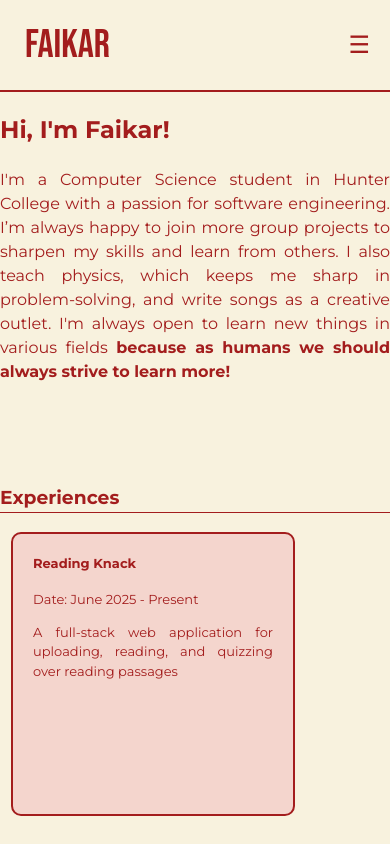
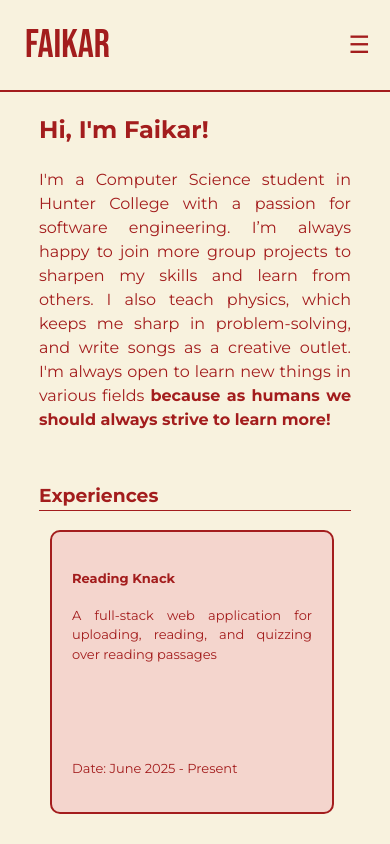
Before and after one commit to faikarf3/faikarf, a React (Vite) app: page / in a window 390 px wide. Shown: the top 844 px of the page. Built offline with nearby package versions, Linux system fonts and the light colour scheme.

Commit message:
mobile fixes

```diff
--- a/src/App.css
+++ b/src/App.css
@@ -53,33 +53,7 @@ nav {
   border-bottom: 2px solid #A31D1D;
 }
 /* HIDE nav-links on small screens */
-@media (max-width: 768px) {
 
-  .nav-links {
-    display: none;
-    flex-direction: column;
-    width: 100%;
-    margin-top: 10px;
-  }
-
-  .nav-links.active {
-    display: flex;
-  }
-}
-
-.hamburger {
-  display: none;
-  font-size: 24px;
-  cursor: pointer;
-  margin-left: auto;
-}
-
-/* Show hamburger on small screens */
-@media (max-width: 768px) {
-  .hamburger {
-    display: block;
-  }
-}
 
 
 .experience-list {
@@ -97,8 +71,12 @@ nav {
   border-radius: 10px;
   transition: transform 0.1s ease;
   margin-bottom: 20px;
-  overflow:hidden;
+  overflow: hidden;
   font-size: 13px;
+
+  /* ✅ Added for vertical layout */
+  display: flex;
+  flex-direction: column;
 }
 
 .project:hover {
@@ -109,6 +87,7 @@ nav {
 .project-content {
   margin: 20px;
   cursor: pointer;
+  flex-grow: 1;
 }
 
 .project-img {
@@ -117,6 +96,11 @@ nav {
   border-radius: 10px;
   object-fit: cover;
 }
+
+.project-date {
+  margin: 10px 20px 20px;
+}
+
 
 .email-container {
   display: flex;
@@ -171,3 +155,42 @@ nav {
 .logo-container {
   margin: 10px;
 }
+.hamburger {
+  display: none;
+  font-size: 24px;
+  cursor: pointer;
+  margin-left: auto;
+}
+
+/* Show hamburger on small screens */
+@media (max-width: 768px) {
+  /* The hamburger button */
+.hamburger {
+  display: block;
+  cursor: pointer;
+  font-size: 24px;
+  z-index: 1001; /* stays above menu */
+
+}
+
+.nav-links {
+  position: fixed;
+  top: 0;
+  right: -100%; /* ✅ completely hidden */
+  width: 250px;
+  height: 100%;
+  background-color:#F8F2DE;
+  box-shadow: -2px 0 5px rgba(0,0,0,0.3);
+  display: flex;
+  flex-direction: column;
+  padding: 20px;
+  gap: 20px;
+  transition: right 0.3s ease-in-out;
+  z-index: 1000;
+}
+
+.nav-links.active {
+  right: 0; /* ✅ fully slides in */
+}
+
+}
--- a/src/components/ProjectCard.jsx
+++ b/src/components/ProjectCard.jsx
@@ -12,11 +12,12 @@ export default function ProjectCard({title, description, route, date, id}) {
 
                 >
                     <h4>{title}</h4>
-                    <p>Date: {date}</p>
+
                     <p>
                         {description}
                     </p>
                 </div>
+                <div className='project-date'><p>Date: {date}</p></div>
             </div>
         </Link>
     )
--- a/src/index.css
+++ b/src/index.css
@@ -42,5 +42,9 @@ footer {
 body {
   width: 100%;
 }
-
+section {
+  width: 80%;
+  margin: auto;
+  margin-bottom: 50px;
 }
+}
--- a/src/pages/About.jsx
+++ b/src/pages/About.jsx
@@ -1,6 +1,6 @@
 export default function About() {
     return (
-        <div className='text-justify w-3/5 mx-auto'>
+        <section>
         <h2>Hi, I'm Faikar!</h2>
         <p>
             I've always been interested in a lot of things from physics to drawings so it's really hard for me to focus on one thing. So here are my top 3 things I love.
@@ -40,6 +40,6 @@ export default function About() {
         <p>
                 Some honorable mentions are <strong>Physics</strong> and <strong>Pingpong</strong>
         </p>
-        </div>
+        </section>
     );
 }
--- a/src/pages/Project.jsx
+++ b/src/pages/Project.jsx
@@ -67,12 +67,12 @@ export default function Project() {
     }
 
     return (
-        <div className="project-detail">
+        <section className="project-detail">
             <h1>{experience.title}</h1>
             <h3> {experience.heading}</h3>
             <a href={experience.link} alt="InFRIENDtory"><p>{experience.link}</p></a>
             <p><strong>Date:</strong> {experience.date}</p>
             <p>{experience.desc}</p>
-        </div>
+        </section>
     );
 }
```
